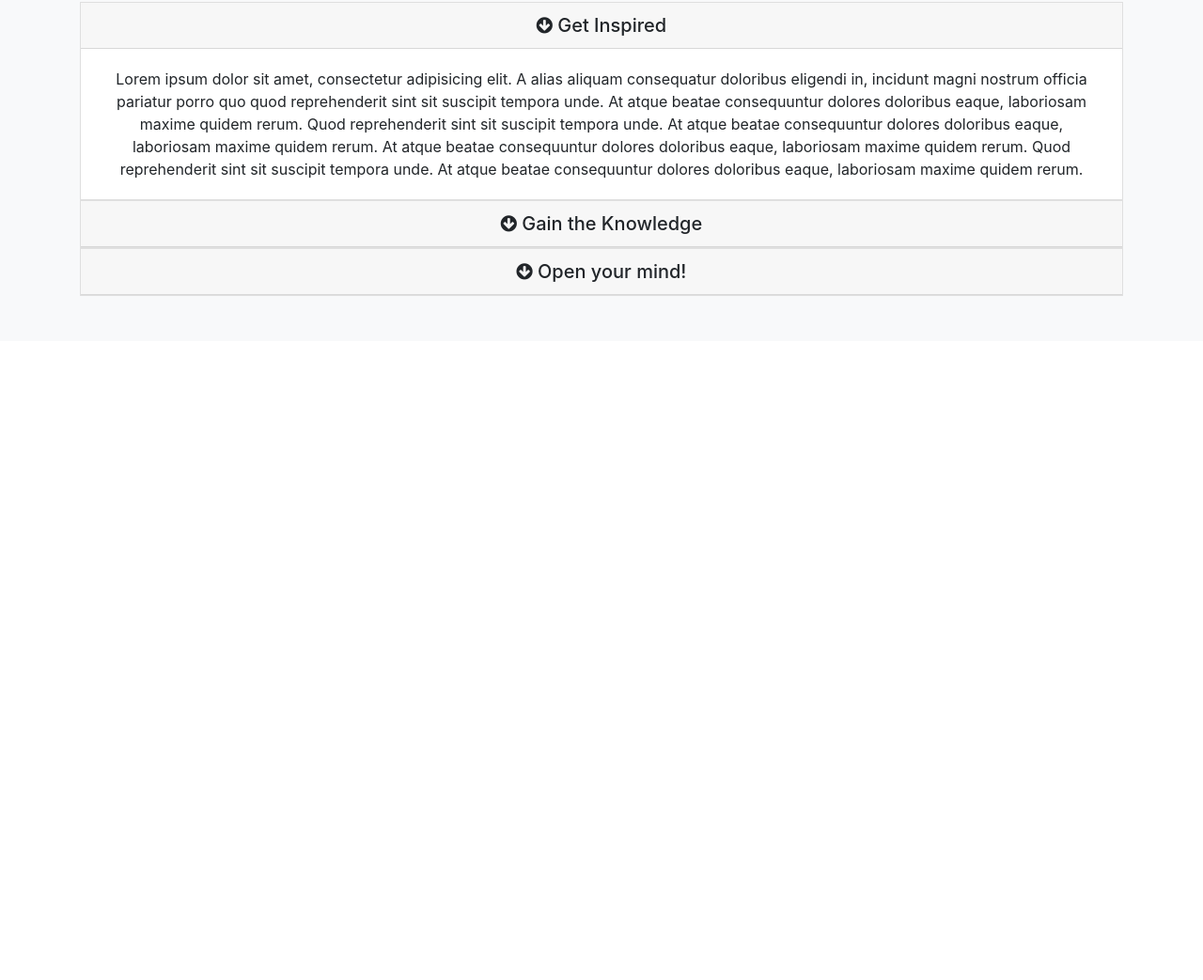
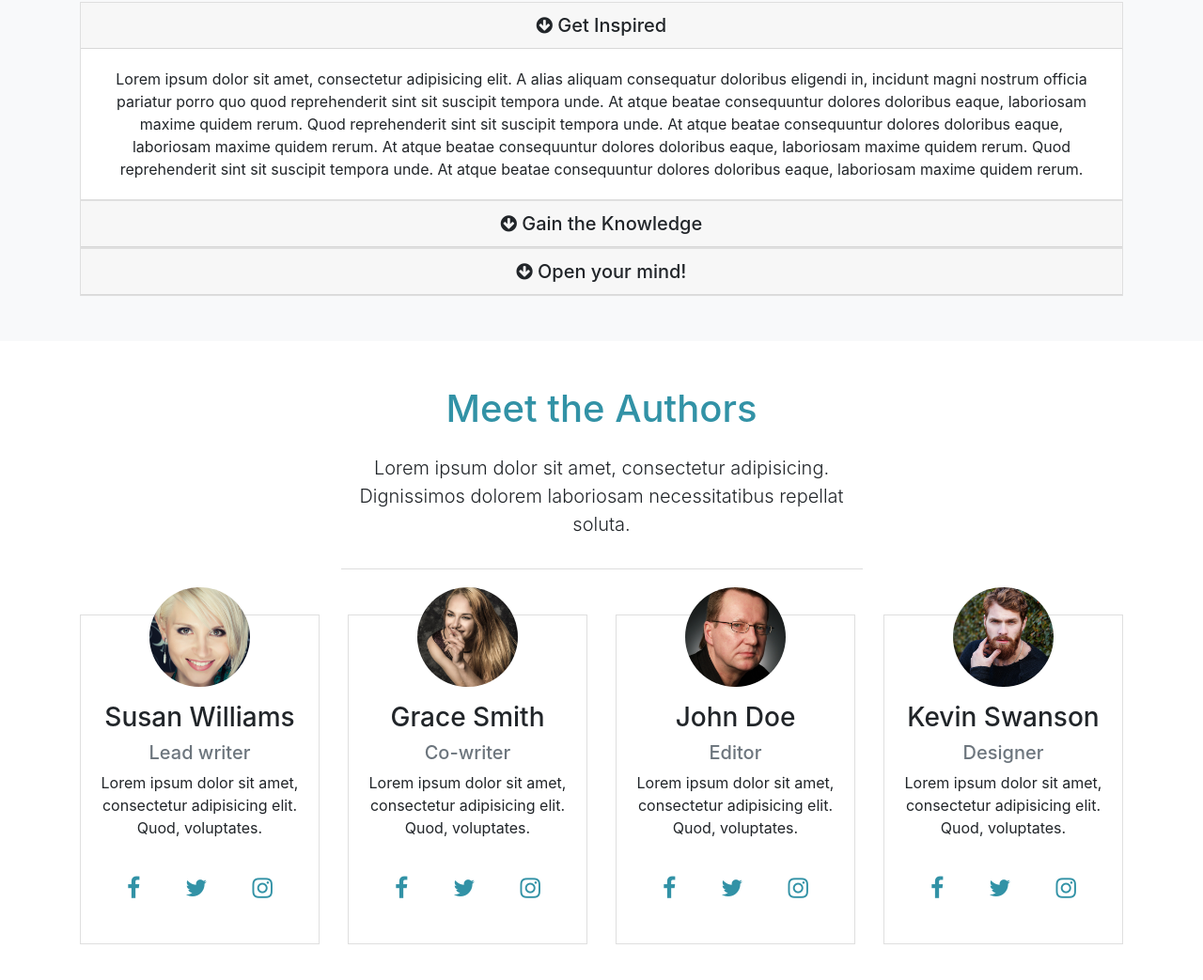
Before and after one commit to stefanaz/bs4_bookshop, a website: page index.html in a window 1280 px wide. Shown: the part 1406-2449 px from the top of the page at 94% size. Before the commit the page ends 1769 px from the top, so only its background shows below. Drawn offline with Linux system fonts and the light colour scheme.

Commit message:
Authors section

```diff
--- a/index.html
+++ b/index.html
@@ -238,6 +238,95 @@
     </section>
 
 
+    <!-- Authors -->
+    <section id="author" class="my-5 text-center">
+        <div class="container">
+            <div class="row">
+                <div class="col">
+                    <div class="info-header mb-5">
+                        <h1 class="text-primary pb-3">
+                            Meet the Authors
+                        </h1>
+                        <p class="lead pb-3">
+                            Lorem ipsum dolor sit amet, consectetur adipisicing.
+                            Dignissimos dolorem laboriosam necessitatibus repellat soluta.
+                        </p>
+                    </div>
+                </div>
+            </div>
+
+            <div class="row">
+                <div class="col-lg-3 col-md-6">
+                    <div class="card">
+                        <div class="card-body">
+                            <img src="src/img/person1.jpg" alt=""
+                                 class="img-fluid rounded-circle w-50 mb-3">
+                            <h3>Susan Williams</h3>
+                            <h5 class="text-muted">Lead writer</h5>
+                            <p>Lorem ipsum dolor sit amet, consectetur adipisicing elit. Quod, voluptates.</p>
+                            <div class="d-flex flex-row justify-content-center">
+                                <div class="p-4"><a href=""><i class="fa fa-facebook"></i></a></div>
+                                <div class="p-4"><a href=""><i class="fa fa-twitter"></i></a></div>
+                                <div class="p-4"><a href=""><i class="fa fa-instagram"></i></a></div>
+                            </div>
+                        </div>
+                    </div>
+                </div>
+                <div class="col-lg-3 col-md-6">
+                    <div class="card">
+                        <div class="card-body">
+                            <img src="src/img/person2.jpg" alt=""
+                                 class="img-fluid rounded-circle w-50 mb-3">
+                            <h3>Grace Smith</h3>
+                            <h5 class="text-muted">Co-writer</h5>
+                            <p>Lorem ipsum dolor sit amet, consectetur adipisicing elit. Quod, voluptates.</p>
+                            <div class="d-flex flex-row justify-content-center">
+                                <div class="p-4"><a href=""><i class="fa fa-facebook"></i></a></div>
+                                <div class="p-4"><a href=""><i class="fa fa-twitter"></i></a></div>
+                                <div class="p-4"><a href=""><i class="fa fa-instagram"></i></a></div>
+                            </div>
+                        </div>
+                    </div>
+                </div>
+                <div class="col-lg-3 col-md-6">
+                    <div class="card">
+                        <div class="card-body">
+                            <img src="src/img/person3.jpg" alt=""
+                                 class="img-fluid rounded-circle w-50 mb-3">
+                            <h3>John Doe</h3>
+                            <h5 class="text-muted">Editor</h5>
+                            <p>Lorem ipsum dolor sit amet, consectetur adipisicing elit. Quod, voluptates.</p>
+                            <div class="d-flex flex-row justify-content-center">
+                                <div class="p-4"><a href=""><i class="fa fa-facebook"></i></a></div>
+                                <div class="p-4"><a href=""><i class="fa fa-twitter"></i></a></div>
+                                <div class="p-4"><a href=""><i class="fa fa-instagram"></i></a></div>
+                            </div>
+                        </div>
+                    </div>
+                </div>
+                <div class="col-lg-3 col-md-6">
+                    <div class="card">
+                        <div class="card-body">
+                            <img src="src/img/person4.jpg" alt=""
+                                 class="img-fluid rounded-circle w-50 mb-3">
+                            <h3>Kevin Swanson</h3>
+                            <h5 class="text-muted">Designer</h5>
+                            <p>Lorem ipsum dolor sit amet, consectetur adipisicing elit. Quod, voluptates.</p>
+                            <div class="d-flex flex-row justify-content-center">
+                                <div class="p-4"><a href=""><i class="fa fa-facebook"></i></a></div>
+                                <div class="p-4"><a href=""><i class="fa fa-twitter"></i></a></div>
+                                <div class="p-4"><a href=""><i class="fa fa-instagram"></i></a></div>
+                            </div>
+                        </div>
+                    </div>
+                </div>
+            </div>
+
+
+        </div>
+    </section>
+
+
     <script src="src/js/jquery.min.js"></script>
     <script src="src/js/popper.min.js"></script>
     <script src="src/js/bootstrap.min.js"></script>
--- a/src/scss/style.scss
+++ b/src/scss/style.scss
@@ -40,3 +40,24 @@ body {
   margin:auto;
   border-bottom: 1px #ddd solid;
 }
+
+
+#author {
+  img{
+    margin-top: -50px;
+  }
+
+  .fa{
+    font-size:25px;
+  }
+
+  .card:hover{
+    background:$primary;
+    color:#fff;
+
+    .fa{
+      color: #fff;
+    }
+
+  }
+}
```
Also changed, not shown: src/css/style.css.
